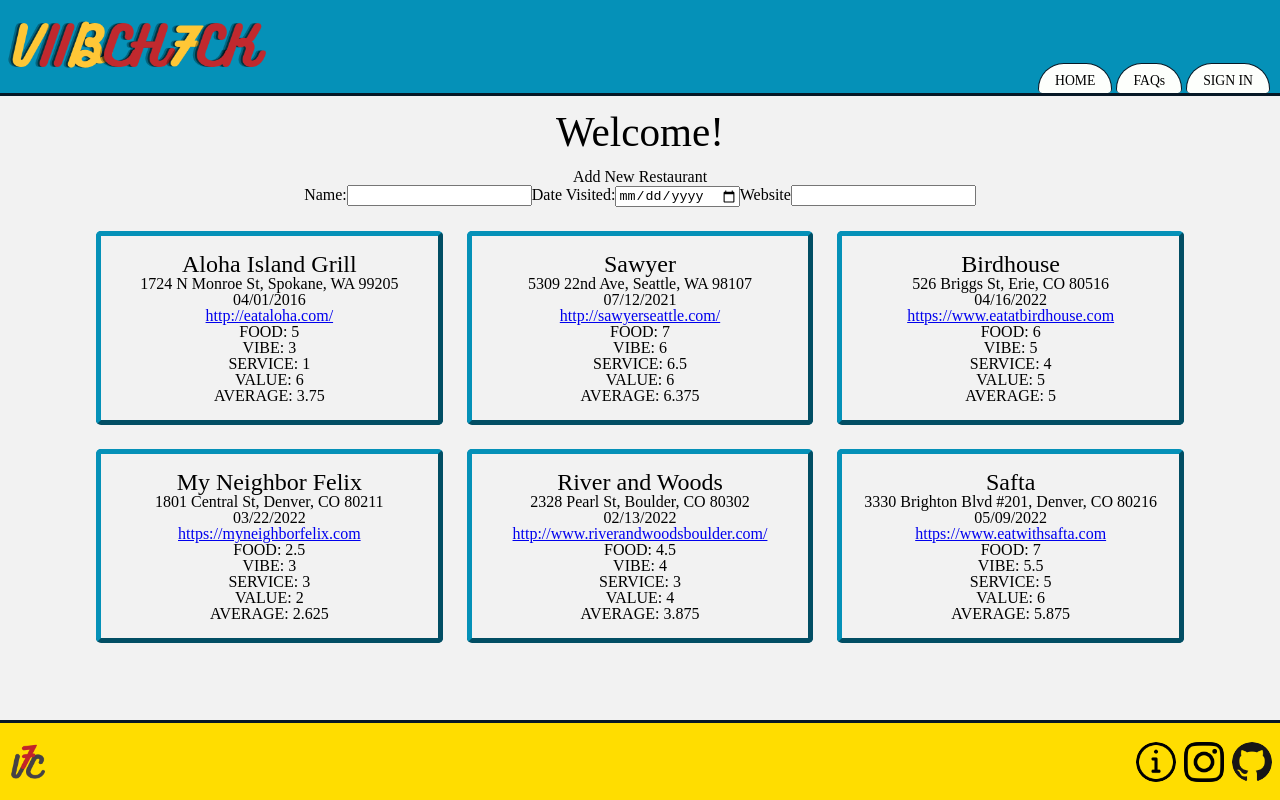
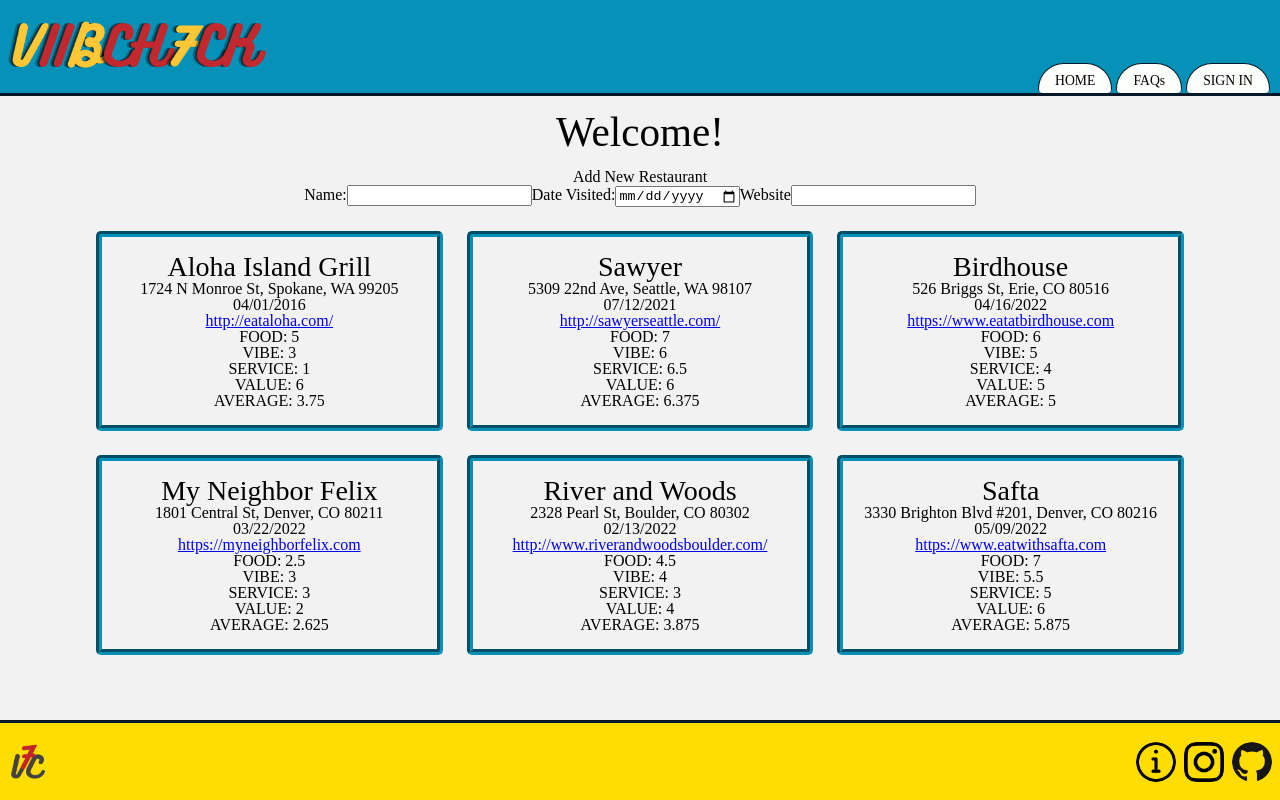
Before and after one commit to colefiscus/vibecheck, a React (Create React App) app: page / in a window 1280 px wide. Built offline with nearby package versions, Linux system fonts and the light colour scheme; a web font is replaced by a local one.

Commit message:
Increase restName font size

```diff
--- a/src/Components/Rating/Rating.js
+++ b/src/Components/Rating/Rating.js
@@ -27,14 +27,14 @@ const Rating = ({ ratingData }) => {
 }
 
 const RatingWrapper = styled.article`
-  border: 5px outset #0591B8;
+  border: 6px groove #0591B8;
   border-radius: 5px;
   text-align: center;
   padding: 16px;
 `;
 
 const RestName = styled.h2`
-  font-size: 1.5rem;
+  font-size: 1.75rem;
 `;
 
 export default Rating;
```
